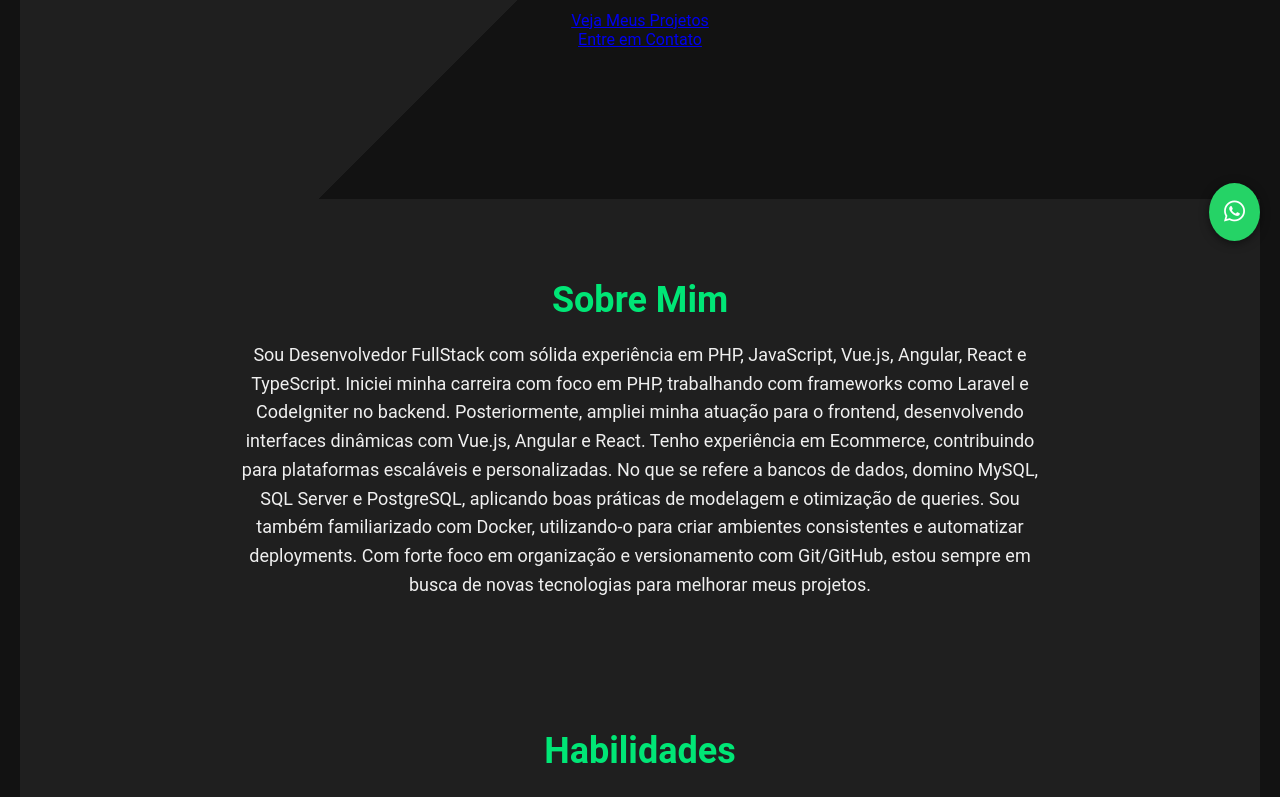
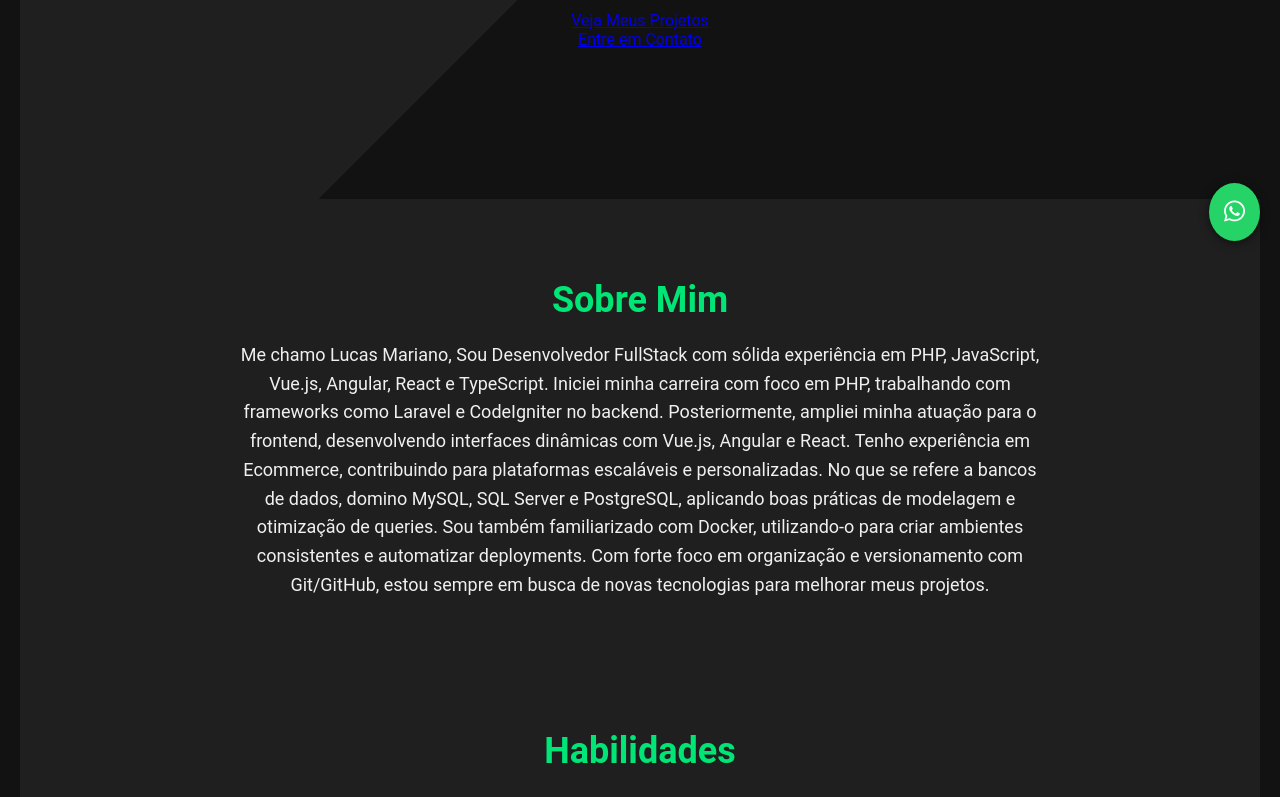
Before and after one commit to Lucamariano166/portfolio, a React (Create React App) app: page / in a window 1280 px wide. Shown: the part 539-1336 px from the top of the page. Built offline with nearby package versions, Linux system fonts and the light colour scheme.

Commit message:
"adcionando nome"

```diff
--- a/src/components/About.js
+++ b/src/components/About.js
@@ -11,7 +11,7 @@ const About = () => {
             >
                 <h2>Sobre Mim</h2>
                 <p>
-                    Sou Desenvolvedor FullStack com sólida experiência em PHP, JavaScript, Vue.js, Angular, React e TypeScript. Iniciei minha carreira com foco em PHP, trabalhando com frameworks como Laravel e CodeIgniter no backend. Posteriormente, ampliei minha atuação para o frontend, desenvolvendo interfaces dinâmicas com Vue.js, Angular e React.
+                    Me chamo Lucas Mariano, Sou Desenvolvedor FullStack com sólida experiência em PHP, JavaScript, Vue.js, Angular, React e TypeScript. Iniciei minha carreira com foco em PHP, trabalhando com frameworks como Laravel e CodeIgniter no backend. Posteriormente, ampliei minha atuação para o frontend, desenvolvendo interfaces dinâmicas com Vue.js, Angular e React.
 
                     Tenho experiência em Ecommerce, contribuindo para plataformas escaláveis e personalizadas. No que se refere a bancos de dados, domino MySQL, SQL Server e PostgreSQL, aplicando boas práticas de modelagem e otimização de queries.
 
```
